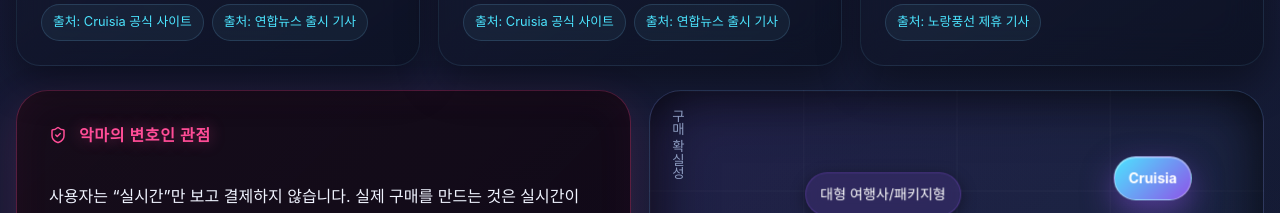
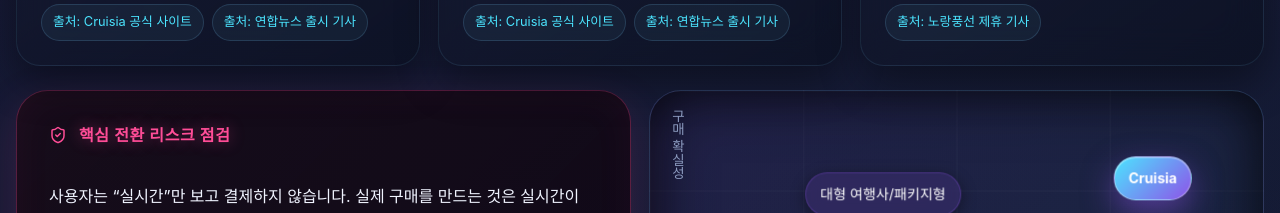
Before and after one commit to 0chul/cruisia-online-marketing-funnel-proposal, a React (Vite) app: page / in a window 1280 px wide. Shown: the part 1580-1793 px from the top of the page. Built offline with nearby package versions, Linux system fonts and the light colour scheme; a web font is replaced by a local one.

Commit message:
fix(content): replace informal phrase with professional alternative

```diff
--- a/src/components/proposal/MarketContextSection.tsx
+++ b/src/components/proposal/MarketContextSection.tsx
@@ -44,7 +44,7 @@
       <article className="devils-advocate">
         <div className="devils-advocate__header">
           <ShieldCheck size={18} />
-          <strong>악마의 변호인 관점</strong>
+          <strong>핵심 전환 리스크 점검</strong>
         </div>
         <p>사용자는 “실시간”만 보고 결제하지 않습니다. 실제 구매를 만드는 것은 실시간이 만들어내는 확실성입니다.</p>
         <div className="certainty-list">
```
